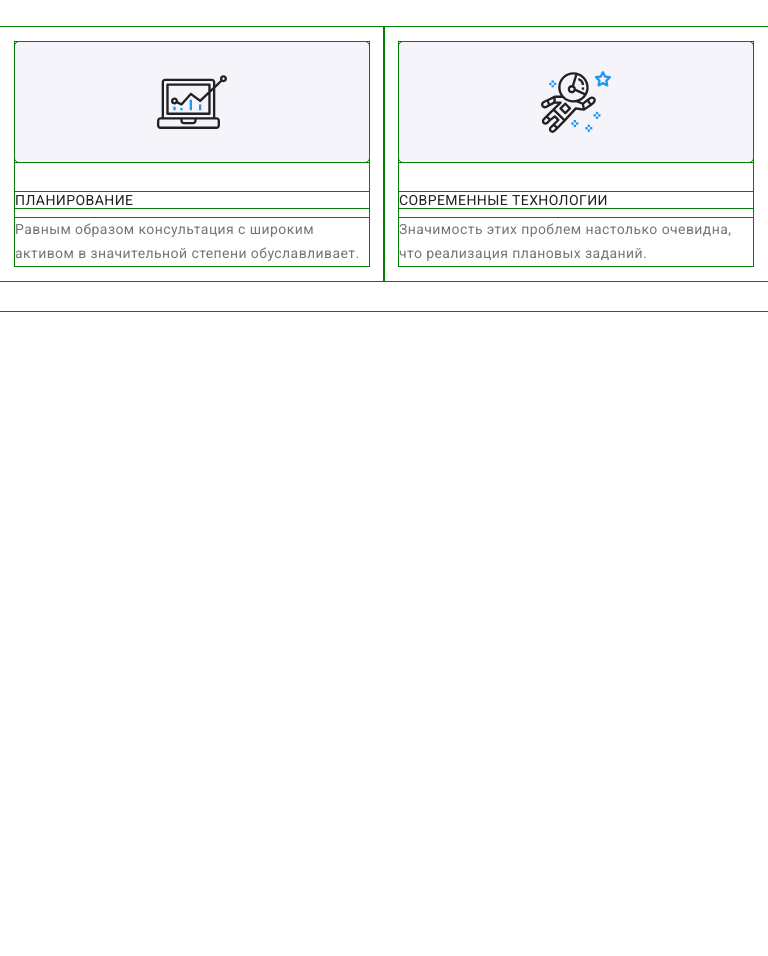
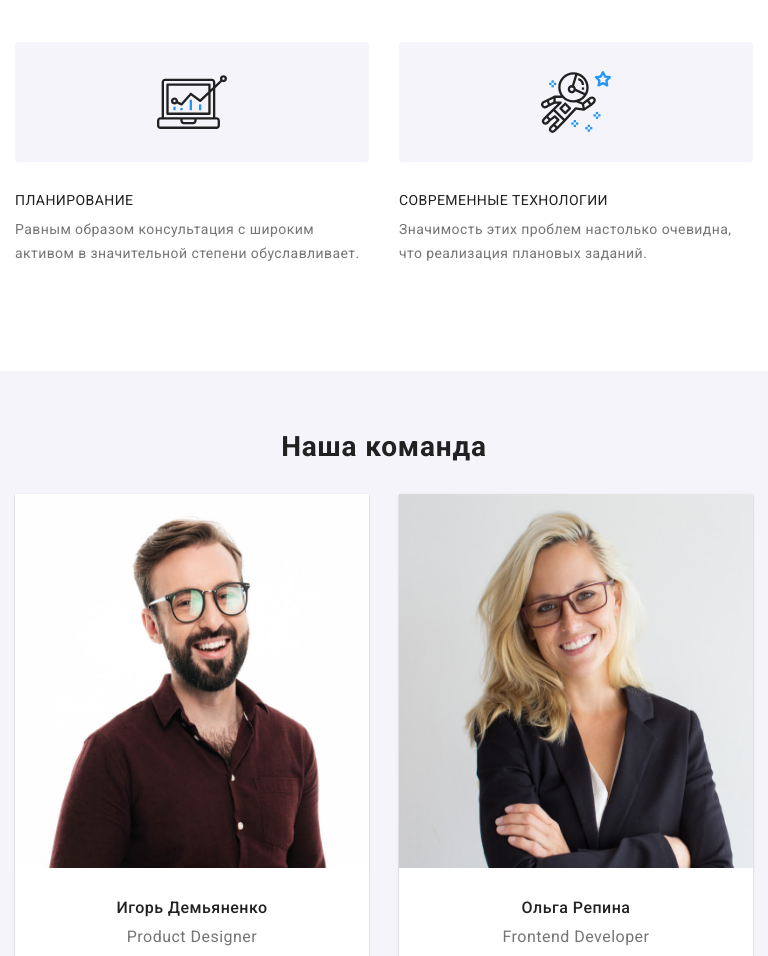
Before and after one commit to KateSeaStone/goit-markup-hw-08, a plain HTML site: page index.html in a window 768 px wide. Shown: the part 821-1777 px from the top of the page. Before the commit the page ends 1192 px from the top, so only its background shows below. Drawn offline with nearby package versions, Linux system fonts and the light colour scheme.

Commit message:
Section Our Team

```diff
--- a/index.html
+++ b/index.html
@@ -150,13 +150,13 @@
     </section>
 
       <!--Наша команда-->
-      <!-- <section class="section-team">
+      <section class="section-team">
         <div class="container">
         <h2 class="section-team-title">Наша команда</h2>
-        <ul class="team-list list"> -->
+        <ul class="team-list list">
 
           <!--Игорь Демьяненко-->
-          <!-- <li class="team-list-item">
+          <li class="team-list-item">
             <img src="./images/our_team/img-01.jpg" class="team-img" alt="Фото Игоря Демьяненко" width="270" height="260" />
             <h3 class="team-title">Игорь Демьяненко</h3>
             <p class="team-text">Product Designer</p>
@@ -204,10 +204,10 @@
                 </li>
             </ul>
 
-          </li> -->
+          </li>
 
           <!--Ольга Репина-->
-          <!-- <li class="team-list-item">
+          <li class="team-list-item">
             <img src="./images/our_team/img-02.jpg" class="team-img" alt="Фото Ольги Репиной" width="270" height="260" />
             <h3 class="team-title">Ольга Репина</h3>
             <p class="team-text">Frontend Developer</p>
@@ -254,10 +254,10 @@
                         </a>
                     </li>
                 </ul>
-          </li> -->
+          </li>
 
           <!--Николай Тарасов-->
-          <!-- <li class="team-list-item">
+          <li class="team-list-item">
             <img src="./images/our_team/img-03.jpg" class="team-img" alt="Фото Николая Тарасова" width="270" height="260" />
             <h3 class="team-title">Николай Тарасов</h3>
             <p class="team-text">Marketing</p>
@@ -304,10 +304,10 @@
                 </li>
             </ul>
 
-          </li> -->
+          </li>
 
           <!--Михаил Ермаков-->
-          <!-- <li class="team-list-item">
+          <li class="team-list-item">
             <img src="./images/our_team/img-04.jpg" class="team-img" alt="Фото Михаила Ермакова" width="270" height="260" />
             <h3 class="team-title">Михаил Ермаков</h3>
             <p class="team-text">UI Designer</p>
@@ -358,7 +358,7 @@
           </li>
         </ul>
       </div>
-    </section> -->
+    </section>
 
     <!-- Постоянные клиенты -->
   <!-- <section class="section-our-clients">
--- a/sass/base/_base.scss
+++ b/sass/base/_base.scss
@@ -3,7 +3,7 @@
 *::after {
   margin: 0;
   padding: 0;
-  outline: 1px solid green;
+  // outline: 1px solid green;
 }
 
 img {
--- a/sass/layout/_our-features.scss
+++ b/sass/layout/_our-features.scss
@@ -59,7 +59,7 @@ padding: 15px;
   background-image: url(../images/our_features/astronaut.svg);
 }
 
-@media screen and (max-width: 480px) {
+@media screen and (max-width: 479px) {
   .container {
     width: 100%;
     padding: 0 15px;
@@ -67,7 +67,6 @@ padding: 15px;
 
   .features-list-item-icon {
     width: 100%;
-
   }
 }
 
@@ -81,8 +80,7 @@ padding: 15px;
   }
 }
 
-@media screen and (min-width: 768px)
-        and (max-width: 1199px) {
+@media screen and (min-width: 768px) and (max-width: 1199px) {
 
         .container {
         display: flex;
@@ -108,7 +106,7 @@ padding: 15px;
 @media screen and (max-width: 1199px) {
 
   .section-features {
-    padding-bottom: 60px;
+    margin-bottom: 60px;
   }
 }
 
--- a/sass/layout/_our-team.scss
+++ b/sass/layout/_our-team.scss
@@ -1,4 +1,111 @@
 /* Наша команда */
+
+.section-team {
+  padding-top: 60px;
+  // margin-bottom: 60px;
+  padding-bottom: 60px ;
+  background-color: $portfolio-button-color;
+
+    .container {
+      display: block;
+      text-align: center;
+    }
+  }
+
+  .team-img {
+    margin-bottom: 30px;
+  }
+
+  .team-title {
+    margin-bottom: 10px;
+
+    font-weight: 500;
+    font-size: 16px;
+    line-height: 1.187;
+    text-align: center;
+    letter-spacing: 0.03em;
+    color: $title-text-color;
+  }
+
+  .team-text {
+    margin-bottom: 16px;
+
+    font-weight: 400;
+    font-size: 16px;
+    line-height: 1.187;
+    letter-spacing: 0.03em;
+    text-align: center;
+  }
+
+  .section-team-title {
+    margin-bottom: 30px;
+    color: $title-text-color;
+    font-size: 28px;
+    line-height: 1.178;
+    letter-spacing: 0.03em;
+    font-weight: 700;
+    text-align: center;
+ }
+
+ .team-list-item {
+  display: block;
+  text-align: center;
+  background-color: $primery-white-color;
+  border-radius: 0px 0px 4px 4px;
+  box-shadow: 0px 1px 3px rgba(0, 0, 0, 0.12),
+              0px 1px 1px rgba(0, 0, 0, 0.14),
+              0px 2px 1px rgba(0, 0, 0, 0.2);
+ }
+
+ @media screen and (max-width: 479px) {
+      .team-img {
+        width: 100%;
+      }
+ }
+
+ @media screen and (min-width: 480px) and (max-width: 767px) {
+  .team-img {
+    width: 450px;
+    height: 460px;
+  }
+ }
+
+ @media screen and (min-width: 768px) and (max-width: 1199px) {
+
+  .section-team {
+
+      .container {
+        padding: 0 15px;
+      }
+    }
+
+    .team-img {
+        width: 354px;
+        height: 374px;
+    }
+
+    .team-list {
+      display: flex;
+      flex-wrap: wrap;
+      justify-self: center;
+    }
+
+    .team-list-item {
+      // width: calc(100% / 2);
+      // padding: 0 15px;
+      width: calc((100% - 4 * 15px)) / 2;
+    }
+
+    .team-list-item:nth-child(-n + 2) {
+      margin-bottom: 30px;
+    }
+
+    .team-list-item:nth-child(2n + 1) {
+      margin-right: 30px;
+    }
+ }
+
+@media screen and (min-width: 1200px) {
   .section-team {
     padding-top: 94px;
     padding-bottom: 30px;
@@ -33,17 +140,11 @@
 
   }
 
-.team-img {
-  margin-bottom: 30px;
-}
-
-.team-title {
-  margin-bottom: 10px;
-}
-
     .team-text {
       font-weight: 400;
       font-size: 16px;
       line-height: 1.19;
       margin-bottom: 30px;
     }
+
+}
```
Also changed, not shown: css/main.css, css/main.min.css, css/portfolio.css, css/portfolio.min.css, 4 other files. Lines whose indentation alone changed are shown as unchanged.
